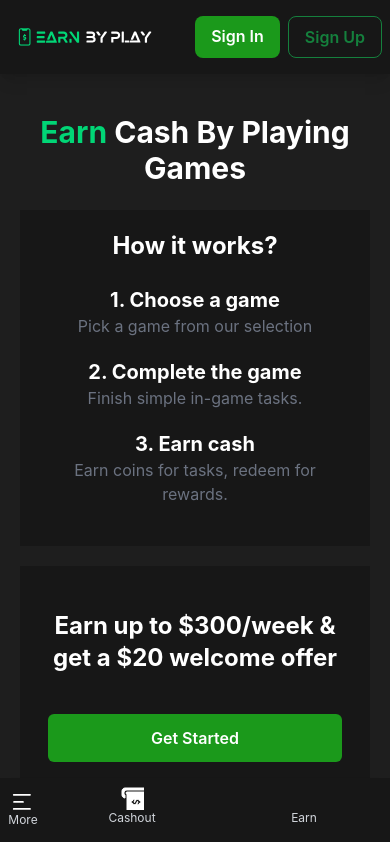
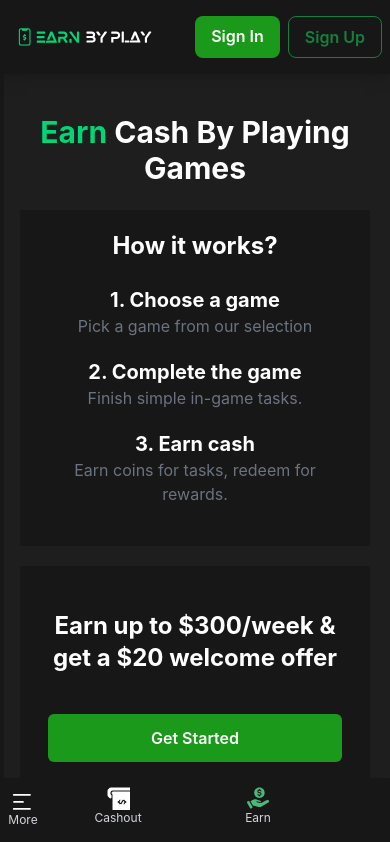
Before and after one commit to lsaffie/earnbyplay-frontend, a React (Create React App) app: page / in a window 390 px wide. Shown: the top 842 px of the page. Built offline with nearby package versions, Linux system fonts and the light colour scheme; no server answers.

Commit message:
Green earn svg logo working

```diff
--- a/src/components/Navbar.js
+++ b/src/components/Navbar.js
@@ -133,8 +133,8 @@ const Navbar = ({ currentUser }) => {
       </nav>
 
       {/* Bottom Navbar for mobile screens */}
-      <nav className="fixed inset-x-0 bottom-0 bg-ebp-header shadow-lg md:hidden">
-        <div className="flex justify-between">
+      <nav className="fixed inset-x-0 bottom-0 bg-ebp-header shadow-lg md:hidden pr-16">
+        <div className="flex justify-start space-x-1">
           <button onClick={toggleDrawer} className="md:hidden">
             {/* SVG for Menu icon */}
             <div className="flex-1 text-center py-4">
@@ -226,13 +226,13 @@ const Navbar = ({ currentUser }) => {
 
           <Link
             to="/offerwall"
-            className="flex-1 text-center py-2 "
+            className="flex-1 text-center py-2"
           >
             <Earn
               className="w-6 h-6 mx-auto"
-              fill="#FFF"
+              fill="#48BB78"
               stroke="white"
-              viewBox="0 0 24 24"
+              // viewBox="0 0 24 24"
               xmlns="http://www.w3.org/2000/svg"
             />
             <span className="block text-xs text-gray-300">Earn</span>
```
